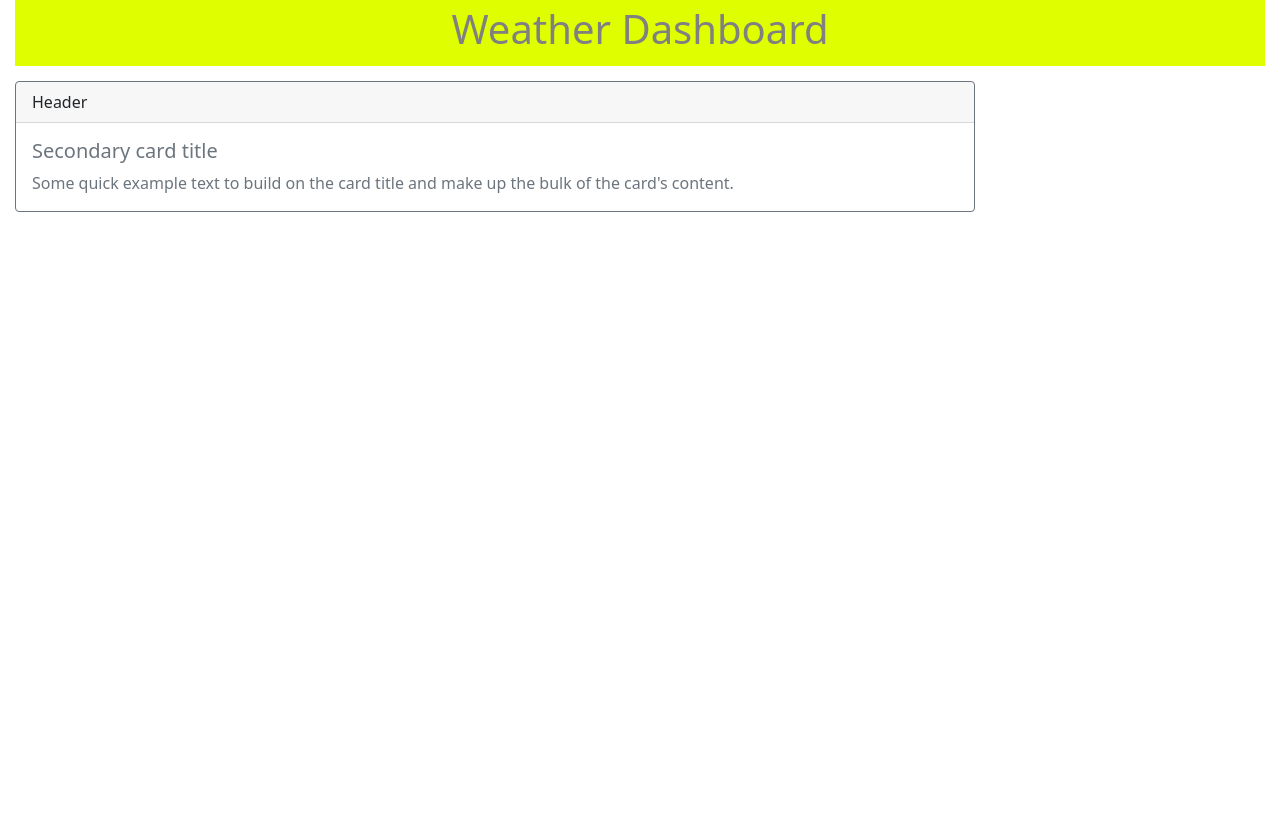
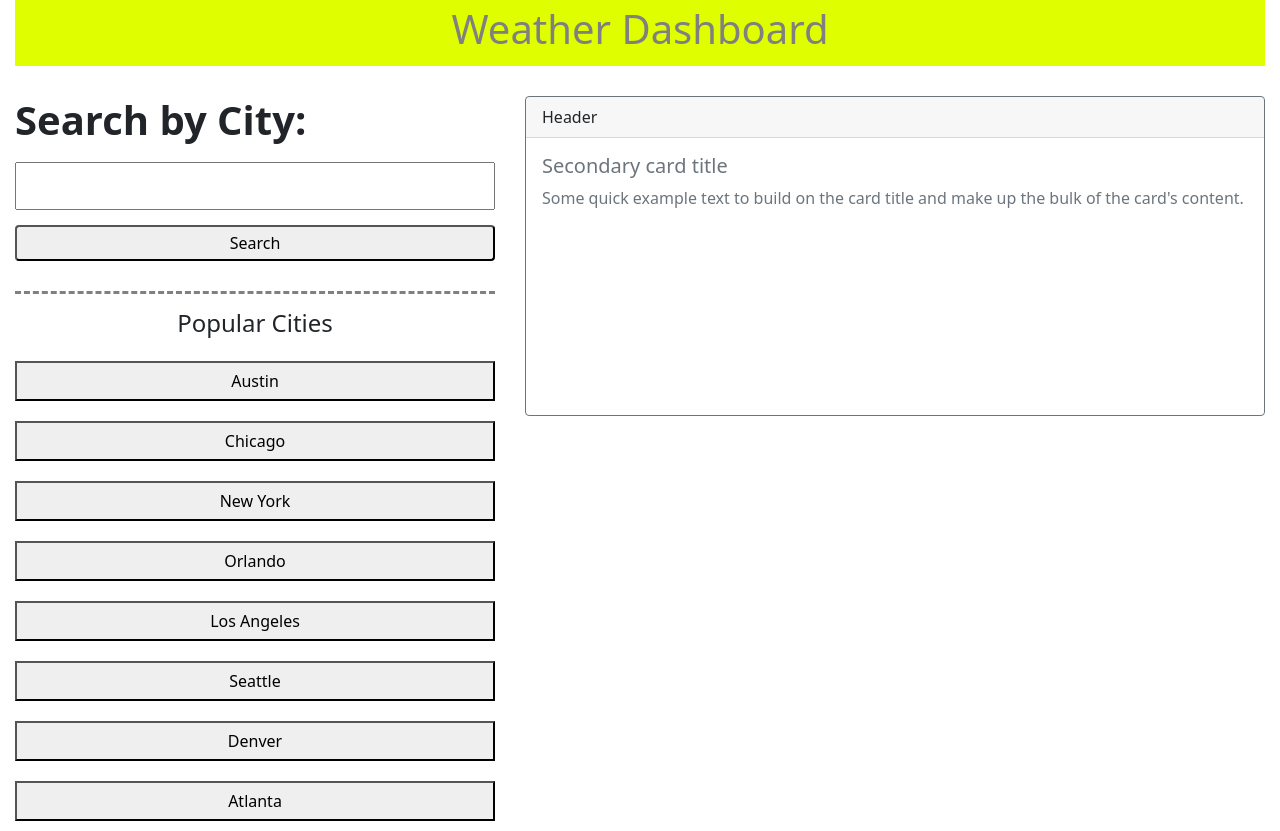
Before and after one commit to ssilfies17/Unit6hw, a plain HTML site: page index.html in a window 1280 px wide. Before the commit the page ends 800 px from the top, so only its background shows below. Drawn offline with nearby package versions, Linux system fonts and the light colour scheme; no server answers.

Commit message:
establishing page layout. Search input and associated buttons placed and css developed.

```diff
--- a/index.html
+++ b/index.html
@@ -14,16 +14,66 @@
         <h1>Weather Dashboard</h1>
     </header>
 
-    <div class="card border-secondary mb-3">
-        <div class="card-header">Header</div>
-        <div class="card-body text-secondary">
-          <h5 class="card-title">Secondary card title</h5>
-          <p class="card-text">Some quick example text to build on the card title and make up the bulk of the card's content.</p>
-        </div>
-    </div>
+
+    <div class="card-container">
+
+        <div class="searchBy">
+            <h1>Search by City:</h1>
+
+            <div class="searchInput">
+                <input>
+
+                <div id="preborder">
+                    <button id="searchButton">Search</button>
+                </div>
+
+                <h2 id="popCities">Popular Cities</h2>
+
+                <div class="buttonContainer">
+                    <button id="city1">Austin</button>
+                </div>
+
+                <div class="buttonContainer">
+                    <button id="city2">Chicago</button>
+                </div>
+
+                <div class="buttonContainer">
+                    <button id="city3">New York</button>
+                </div>
+
+                <div class="buttonContainer">
+                    <button id="city4">Orlando</button>
+                </div>
+
+                <div class="buttonContainer">
+                    <button id="city5">Los Angeles</button>
+                </div>
+
+                <div class="buttonContainer">
+                    <button id="city6">Seattle</button>
+                </div>
+
+                <div class="buttonContainer">
+                    <button id="city7">Denver</button>
+                </div>
+
+                <div class="buttonContainer">
+                    <button id="city8">Atlanta</button>
+                </div>
+            </div>
 
 
+        </div>
 
+        <div class="card border-secondary mb-3">
+            <div class="card-header">Header</div>
+            <div class="card-body text-secondary">
+            <h5 class="card-title">Secondary card title</h5>
+            <p class="card-text">Some quick example text to build on the card title and make up the bulk of the card's content.</p>
+            </div>
+        </div>
+
+    </div>
 
 
     <script src="https://cdn.jsdelivr.net/npm/bootstrap@5.0.2/dist/js/bootstrap.bundle.min.js" integrity="sha384-MrcW6ZMFYlzcLA8Nl+NtUVF0sA7MsXsP1UyJoMp4YLEuNSfAP+JcXn/tWtIaxVXM" crossorigin="anonymous"></script>
--- a/style.css
+++ b/style.css
@@ -1,10 +1,3 @@
-.card {
-    max-width: 60rem;
-    margin: 15px;
-    display:flex;
-    justify-content: right;
-}
-
 .header {
     font-size:20px;
     margin:0px 15px 15px 15px;
@@ -13,4 +6,107 @@
     display:flex; justify-content:center;
     background-color:#DFFF00;
     color:grey;
+    font-weight: bolder;
 }
+.card-container {
+    display:flex;
+    justify-content: right;
+}
+
+.card {
+    margin:15px;
+    width:90rem;
+    height:20rem;
+}
+
+.searchBy {
+    margin:15px 15px 0px 15px;
+    width:30rem;
+}
+
+.searchBy h1 {
+   text-align:left;
+   font-weight:bold;
+}
+
+.searchInput input {
+    width:30rem;
+    margin-top:10px;
+    height:3rem;
+    justify-content:left;
+}
+
+#searchButton {
+    width:30rem;
+    height:2.25rem;
+    margin-top:15px;
+    border-radius: 4px;
+}
+
+#preborder {
+    padding-bottom:30px;
+    border-bottom:dashed grey;
+
+}
+
+#popCities {
+    text-align:center;
+    margin-top:15px;
+    font-size:24px;
+}
+
+#city1 {
+    width:30rem;
+    margin-top:15px;
+    margin-bottom:10px;
+    height:40px;
+}
+
+#city2 {
+    width:30rem;
+    margin-top:10px;
+    margin-bottom:10px;
+    height:40px;
+}
+
+#city3 {
+    width:30rem;
+    margin-top:10px;
+    margin-bottom:10px;
+    height:40px;
+}
+
+#city4 {
+    width:30rem;
+    margin-top:10px;
+    margin-bottom:10px;
+    height:40px;
+}
+
+#city5 {
+    width:30rem;
+    margin-top:10px;
+    margin-bottom:10px;
+    height:40px;
+}
+
+#city6 {
+    width:30rem;
+    margin-top:10px;
+    margin-bottom:10px;
+    height:40px;
+}
+
+#city7 {
+    width:30rem;
+    margin-top:10px;
+    margin-bottom:10px;
+    height:40px;
+}
+
+#city8 {
+    width:30rem;
+    margin-top:10px;
+    margin-bottom:10px;
+    height:40px;
+}
```
